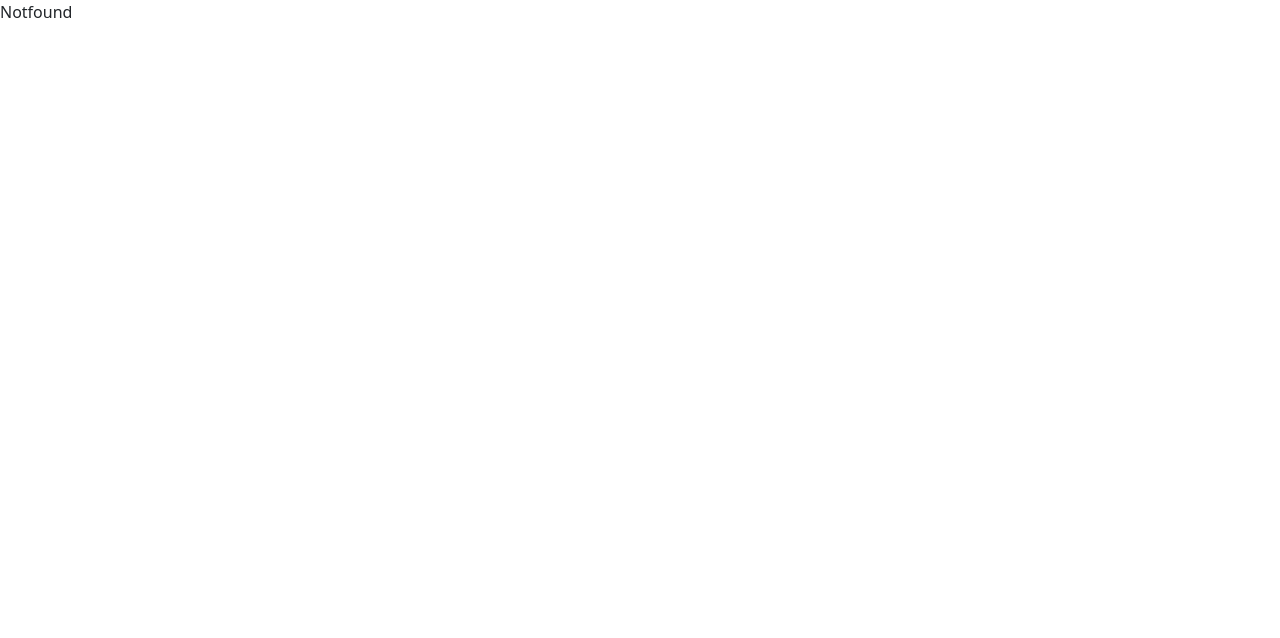
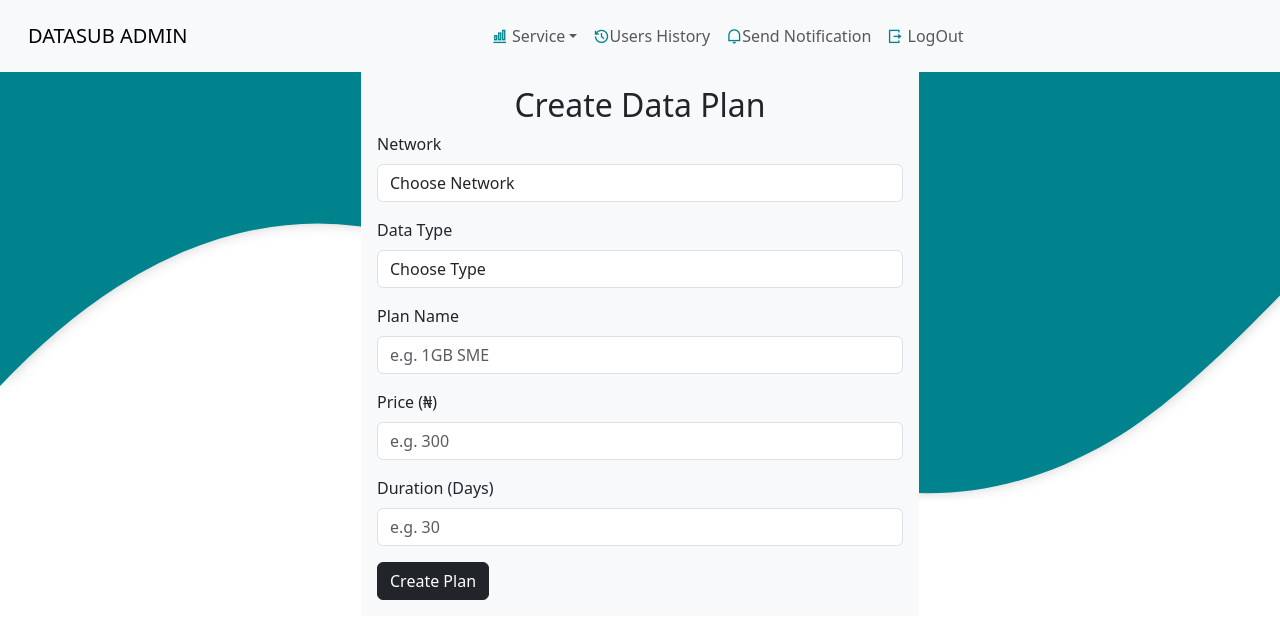
Before and after one commit to devtescode/Front_end_datasite, a React (Vite) app: page /admin/data in a window 1280 px wide. Shown: the top 638 px of the page. Built offline with nearby package versions, Linux system fonts and the light colour scheme.

Commit message:
updated data plan

```diff
--- a/src/App.jsx
+++ b/src/App.jsx
@@ -9,6 +9,8 @@ import Buydata from './components/Buydatapage/Buydata'
 import Adminlogin from './components/AdminLoginpage/Adminlogin'
 import Admindashboard from './components/AdminDashboardpage/Admindashboard'
 import ProtectedAdminRoute from './components/ProtectedAdminRoute'
+import Buyairtime from './components/Buyairtimepage/Buyairtime'
+import AdminBuydata from './components/AdminBuydatapage/AdminBuydata'
 
 function App() {
   return (
@@ -20,14 +22,15 @@ function App() {
         <Route path='/dashboard' element={<Dashboard />} />
         <Route path='/buydata' element={<Buydata />} />
         <Route path='/adminlogin' element={<Adminlogin />} />
+        <Route path='/buyairtime' element={<Buyairtime/>}/>
         <Route path='/admin/dashboard'
-
           element={
             <ProtectedAdminRoute>
               <Admindashboard />
             </ProtectedAdminRoute>
           }
         />
+        <Route path='/admin/data' element={<AdminBuydata/>}/>
         <Route path='*' element={<Notfound />} />
       </Routes>
     </>
--- /dev/null
+++ b/src/components/AdminBuydatapage/AdminBuydata.jsx
@@ -0,0 +1,96 @@
+// import React from 'react'
+
+// const AdminBuydata = () => {
+//   return (
+//     <div>AdminBuydata</div>
+//   )
+// }
+
+// export default AdminBuydata
+import React, { useState } from "react";
+import Navbar from '../Narbarpage/Narbar'
+import AdminNavbarTop from '../AdminNavbarpage/AdminNavbarTop'
+import axios from "axios";
+
+const AdminBuydata = () => {
+    const [formData, setFormData] = useState({
+        network: "",
+        dataType: "",
+        name: "",
+        price: "",
+        duration: ""
+    });
+
+    const handleChange = (e) => {
+        setFormData({ ...formData, [e.target.name]: e.target.value });
+    };
+
+    const handleSubmit = async (e) => {
+        e.preventDefault();
+        try {
+            const response = await axios.post("http://localhost:3000/services/createdataplans", formData);
+            alert("Data Plan Created Successfully!");
+            console.log(response);
+
+            setFormData({ network: "", dataType: "", name: "", price: "", duration: "" }); // Clear form
+        } catch (error) {
+            console.error("Error creating plan:", error);
+            alert("Failed to create plan");
+        }
+    };
+
+    return (
+        <div>
+             <div>
+                <Navbar />
+            </div>
+            <div>
+                <AdminNavbarTop />
+            </div>
+
+            <div className="container" style={{ marginTop: "70px"}}>
+                <form onSubmit={handleSubmit} className="col-md-6 mx-auto p-3 bg-light">
+                <h2 className="text-center">Create Data Plan</h2>
+                    <div className="mb-3">
+                        <label className="form-label">Network</label>
+                        <select name="network" className="form-control" value={formData.network} onChange={handleChange} required>
+                            <option value="">Choose Network</option>
+                            <option value="MTN">MTN</option>
+                            <option value="AIRTEL">AIRTEL</option>
+                            <option value="GLO">GLO</option>
+                            <option value="9MOBILE">9MOBILE</option>
+                        </select>
+                    </div>
+
+                    <div className="mb-3">
+                        <label className="form-label">Data Type</label>
+                        <select name="dataType" className="form-control" value={formData.dataType} onChange={handleChange} required>
+                            <option value="">Choose Type</option>
+                            <option value="SME">SME</option>
+                            <option value="GIFTING">GIFTING</option>
+                        </select>
+                    </div>
+
+                    <div className="mb-3">
+                        <label className="form-label">Plan Name</label>
+                        <input type="text" name="name" className="form-control" placeholder="e.g. 1GB SME" value={formData.name} onChange={handleChange} required />
+                    </div>
+
+                    <div className="mb-3">
+                        <label className="form-label">Price (₦)</label>
+                        <input type="number" name="price" className="form-control" placeholder="e.g. 300" value={formData.price} onChange={handleChange} required />
+                    </div>
+
+                    <div className="mb-3">
+                        <label className="form-label">Duration (Days)</label>
+                        <input type="number" name="duration" className="form-control" placeholder="e.g. 30" value={formData.duration} onChange={handleChange} required />
+                    </div>
+
+                    <button type="submit" className="btn btn-dark">Create Plan</button>
+                </form>
+            </div>
+        </div>
+    );
+};
+
+export default AdminBuydata;
--- a/src/components/AdminDashboardpage/Admindashboard.jsx
+++ b/src/components/AdminDashboardpage/Admindashboard.jsx
@@ -37,7 +37,7 @@ const Admindashboard = () => {
                             </div>
                         </div>
                         <div className='text-start fs-2'>
-                            ₦1,000
+                            ₦100,000.00
                         </div>
                         <div className='text-start hover-underline' style={{ cursor: "pointer" }}>
                             <span
--- a/src/components/AdminLoginpage/Adminlogin.jsx
+++ b/src/components/AdminLoginpage/Adminlogin.jsx
@@ -18,7 +18,7 @@ const Adminlogin = () => {
     }),
     onSubmit: async (values, { setSubmitting }) => {
       try {
-        const response = await axios.post('http://localhost:4000/userfunding/adminlogin', values);
+        const response = await axios.post('http://localhost:3000/userfunding/adminlogin', values);
         if (response.data.status) {
           Swal.fire({
             icon: 'success',
--- a/src/components/AdminNavbarpage/AdminNavbarTop.jsx
+++ b/src/components/AdminNavbarpage/AdminNavbarTop.jsx
@@ -9,6 +9,9 @@ const AdminNavbarTop = () => {
     }
     const DatasubBtn =()=>{
         navigate("/admin/dashboard")
+    }
+    const CreateBuydata=()=>{
+        navigate("/admin/data")
     }
     return (
         <div>
@@ -56,7 +59,7 @@ const AdminNavbarTop = () => {
                                         <i class="ri-numbers-line" style={{ color: "#00838d" }}></i> Service
                                     </a>
                                     <ul class="dropdown-menu" aria-labelledby="serviceDropdown">
-                                        <li><a class="dropdown-item" style={{ cursor: "pointer" }}>Create Buy Data</a></li>
+                                        <li><a class="dropdown-item" style={{ cursor: "pointer" }} onClick={CreateBuydata}>Create Buy Data</a></li>
                                         <li><a class="dropdown-item" style={{ cursor: "pointer" }}>Create Buy Airtime</a></li>
                                     </ul>
                                 </li>
--- /dev/null
+++ b/src/components/Buyairtimepage/Buyairtime.jsx
@@ -0,0 +1,9 @@
+import React from 'react'
+
+const Buyairtime = () => {
+  return (
+    <div>Buyairtime</div>
+  )
+}
+
+export default Buyairtime
--- a/src/components/Buydatapage/Buydata.jsx
+++ b/src/components/Buydatapage/Buydata.jsx
@@ -1,68 +1,101 @@
-import React from 'react'
-import Navbar from '../Narbarpage/Narbar'
-import NarbarTop from '../NarbarToppage/NarbarTop'
+import React, { useEffect, useState } from "react";
+import axios from "axios";
+import Navbar from "../Narbarpage/Narbar";
+import NarbarTop from "../NarbarToppage/NarbarTop";
 
 const Buydata = () => {
+    const [plans, setPlans] = useState([]);
+    const [formData, setFormData] = useState({
+        network: "",
+        dataType: "",
+        plan: "",
+        phoneNumber: ""
+    });
+
+    // Fetch data plans from the backend
+    useEffect(() => {
+        axios.get("http://localhost:3000/services/getuserscreatedataplans")
+            .then(response => {
+                setPlans(response.data);
+                console.log(response.data);
+
+            })
+            .catch(error => {
+                console.error("Error fetching plans:", error);
+            });
+    }, []);
+
+    // Handle input changes
+    const handleChange = (e) => {
+        setFormData({ ...formData, [e.target.name]: e.target.value });
+    };
+
+    // Submit form
+    const handleSubmit = (e) => {
+        e.preventDefault();
+        console.log("User selected plan:", formData);
+    };
+
     return (
         <div>
-            <div>
             <Navbar />
-            </div>
-            <div>
             <NarbarTop />
-            </div>
 
             <div style={{ marginTop: "100px" }}>
-                <div className="col-9 col-md-5 border p-4 rounded shadow bg-light mx-auto">
+                <div className="col-11 col-md-5 p-3 rounded shadow bg-light mx-auto">
                     <h4 className="mb-3 text-center">Data Purchase Form</h4>
 
+                    <form onSubmit={handleSubmit}>
                         <div className="mb-3">
                             <label className="form-label">Network</label>
-                        <select name="" id=""  type="text" className="form-control">
+                            <select name="network" className="form-control" onChange={handleChange}>
                                 <option value="">Choose Network</option>
-                            <option value="">MTN</option>
-                            <option value="">AIRTEL</option>
-                            <option value="">GLO</option>
-                            <option value="">9MOBILE</option>
+                                <option value="MTN">MTN</option>
+                                <option value="AIRTEL">AIRTEL</option>
+                                <option value="GLO">GLO</option>
+                                <option value="9MOBILE">9MOBILE</option>
                             </select>
-
                         </div>
-
-
 
                         <div className="mb-3">
                             <label className="form-label">Data Type</label>
-                        <select name="" id=""  type="text" className="form-control">
+                            <select name="dataType" className="form-control" onChange={handleChange}>
                                 <option value="">Choose Type</option>
-                            <option value="">SME</option>
-                            <option value="">SME2</option>
-                            <option value="">AWOOF GIFTING</option>
+                                <option value="SME">SME</option>
+                                <option value="SME2">SME2</option>
+                                <option value="AWOOF GIFTING">AWOOF GIFTING</option>
                             </select>
                         </div>
 
                         <div className="mb-3">
                             <label className="form-label">Plan</label>
-                        <select name="" id=""  type="text" className="form-control">
+                            <select name="plan" className="form-control" onChange={handleChange}>
                                 <option value="">Choose Data Plan</option>
-                            <option value="">500MB SME = N133 30Days</option>
-                            <option value="">500MB SME = N133 30Days</option>
-                            <option value="">500MB SME = N133 30Days</option>
-                            <option value="">500MB SME = N133 30Days</option>
-                            <option value="">500MB SME = N133 30Days</option>
-
+                                {plans.map((plan) => (
+                                    <option key={plan._id} value={plan.name}>
+                                        {plan.name} = N{plan.price} ({plan.duration})
+                                    </option>
+                                ))}
                             </select>
                         </div>
 
                         <div className="mb-3">
                             <label className="form-label">Phone Number</label>
-                        <textarea className="form-control" rows="3" placeholder="Enter phone number"></textarea>
-                    </div>
-                    <button className="btn btn-dark">Continue</button>
+                             <textarea className="form-control" onChange={handleChange} name="phoneNumber" rows="3" placeholder="Enter phone number"></textarea>
                         </div>
 
+
+                        {/* <div className="mb-3">
+                        <label className="form-label">Phone Number</label>
+                        <textarea className="form-control" rows="3" placeholder="Enter phone number"></textarea>
+                    </div> */}
+
+                        <button type="submit" className="btn btn-dark">Continue</button>
+                    </form>
                 </div>
             </div>
-    )
-}
+        </div>
+    );
+};
 
-export default Buydata
+export default Buydata;
--- a/src/components/Dashboardpage/Dashboard.jsx
+++ b/src/components/Dashboardpage/Dashboard.jsx
@@ -7,7 +7,7 @@ import NarbarTop from '../NarbarToppage/NarbarTop';
 const Dashboard = () => {
     const navigate = useNavigate()
     const [user, setUser] = useState("");
-    let url = "http://localhost:4000/userfunding/dashboard"
+    let url = "http://localhost:3000/userfunding/dashboard"
     useEffect(() => {
         let token = localStorage.token;
 
--- a/src/components/Loginpage/Login.jsx
+++ b/src/components/Loginpage/Login.jsx
@@ -25,7 +25,7 @@ const Login = () => {
     }),
     onSubmit: async (values, { setSubmitting }) => {
       try {
-        const response = await axios.post('http://localhost:4000/userfunding/login', values);
+        const response = await axios.post('http://localhost:3000/userfunding/login', values);
         if (response.data.status) {
           Swal.fire({
             icon: 'success',
--- a/src/components/SignUp/Signup.jsx
+++ b/src/components/SignUp/Signup.jsx
@@ -25,7 +25,7 @@ const Signup = () => {
       // console.log( "vsds",values);
 
       try {
-        const response = await axios.post('http://localhost:4000/userfunding/register', values);
+        const response = await axios.post('http://localhost:3000/userfunding/register', values);
         if (response.data.status) {
           Swal.fire({
             icon: 'success',
```
Lines whose indentation alone changed are shown as unchanged.
